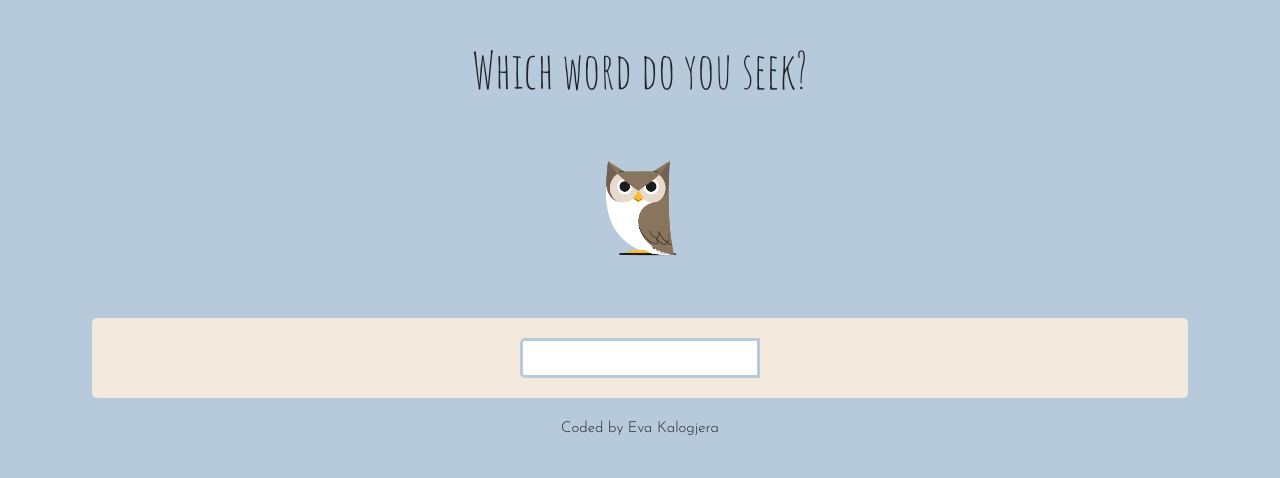
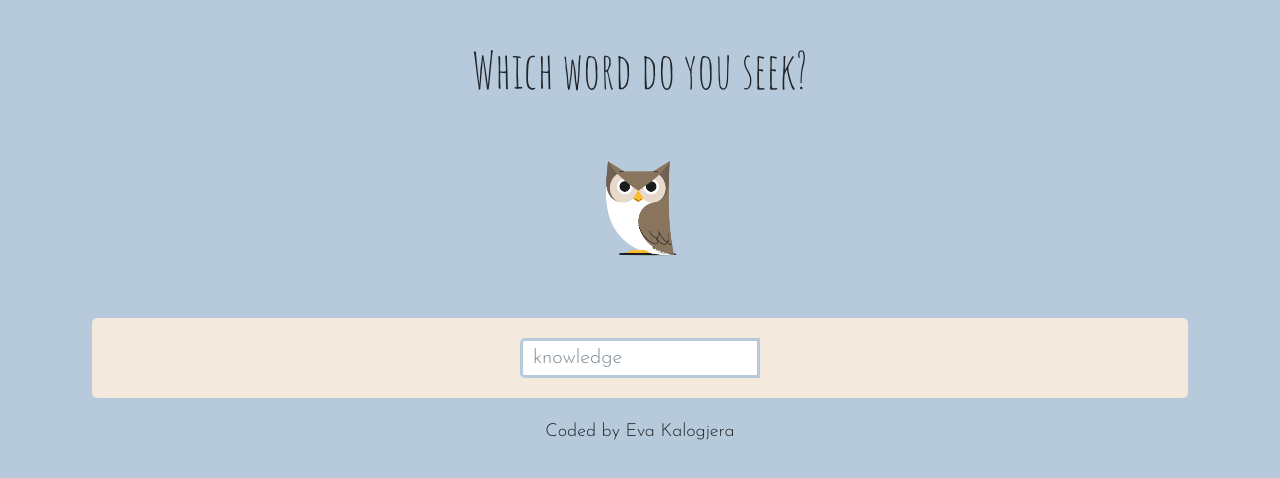
Before and after one commit to evakalo/dictionary-project, a React (Create React App) app: page / in a window 1280 px wide. Shown: the top 478 px of the page. Built offline with nearby package versions, Linux system fonts and the light colour scheme; no server answers.

Commit message:
changed synonmyes to inline stying, added default value in the search engine

```diff
--- a/src/App.css
+++ b/src/App.css
@@ -15,6 +15,7 @@ main {
 }
 footer {
   margin-top: 20px;
+  margin-bottom: 20px;
   text-align: center;
-  font-size: 15px;
+  font-size: 18px;
 }
--- a/src/App.js
+++ b/src/App.js
@@ -11,7 +11,7 @@ export default function App() {
           <img src={sova} className="sova-logo" alt="book" />
         </header>
         <main>
-          <Dictionary defaultKeyword="owl" />
+          <Dictionary defaultKeyword="knowledge" />
         </main>
         <footer>Coded by Eva Kalogjera </footer>
       </div>
--- a/src/Dictionary.css
+++ b/src/Dictionary.css
@@ -19,8 +19,7 @@ input[type="search"]:focus {
 }
 
 body {
-  font-family: "Josefin Sans", sans-serif;
-
+  font-family: "Josefin Sans", sans-serif, Helvetica, sans-serif;
   font-size: 20px;
 }
 a {
@@ -62,10 +61,12 @@ a:hover {
   margin-left: 10px;
 }
 
-.Synonyms {
+.Synonyms li {
+  display: inline;
   list-style: none;
   font-weight: bolder;
   color: #a4bfd6;
+  margin: 10px;
 }
 .Synonyms h2 {
   color: black;
--- a/src/Dictionary.js
+++ b/src/Dictionary.js
@@ -32,7 +32,12 @@ export default function Dictionary(props) {
       <div className="Dictionary">
         <section>
           <form onSubmit={handleSubmit}>
-            <input className="Form" type="search" onChange={updateWord}></input>
+            <input
+              className="Form"
+              type="search"
+              onChange={updateWord}
+              defaultValue={props.defaultKeyword}
+            ></input>
           </form>
         </section>
         <Results results={results} />
--- a/src/index.css
+++ b/src/index.css
@@ -11,7 +11,7 @@ code {
     monospace;
 }
 h1 {
-  font-family: "Amatic SC", cursive;
+  font-family: "Amatic SC", cursive, Helvetica, sans-serif;
   margin-top: 40px;
   font-size: 50px;
 }
```
